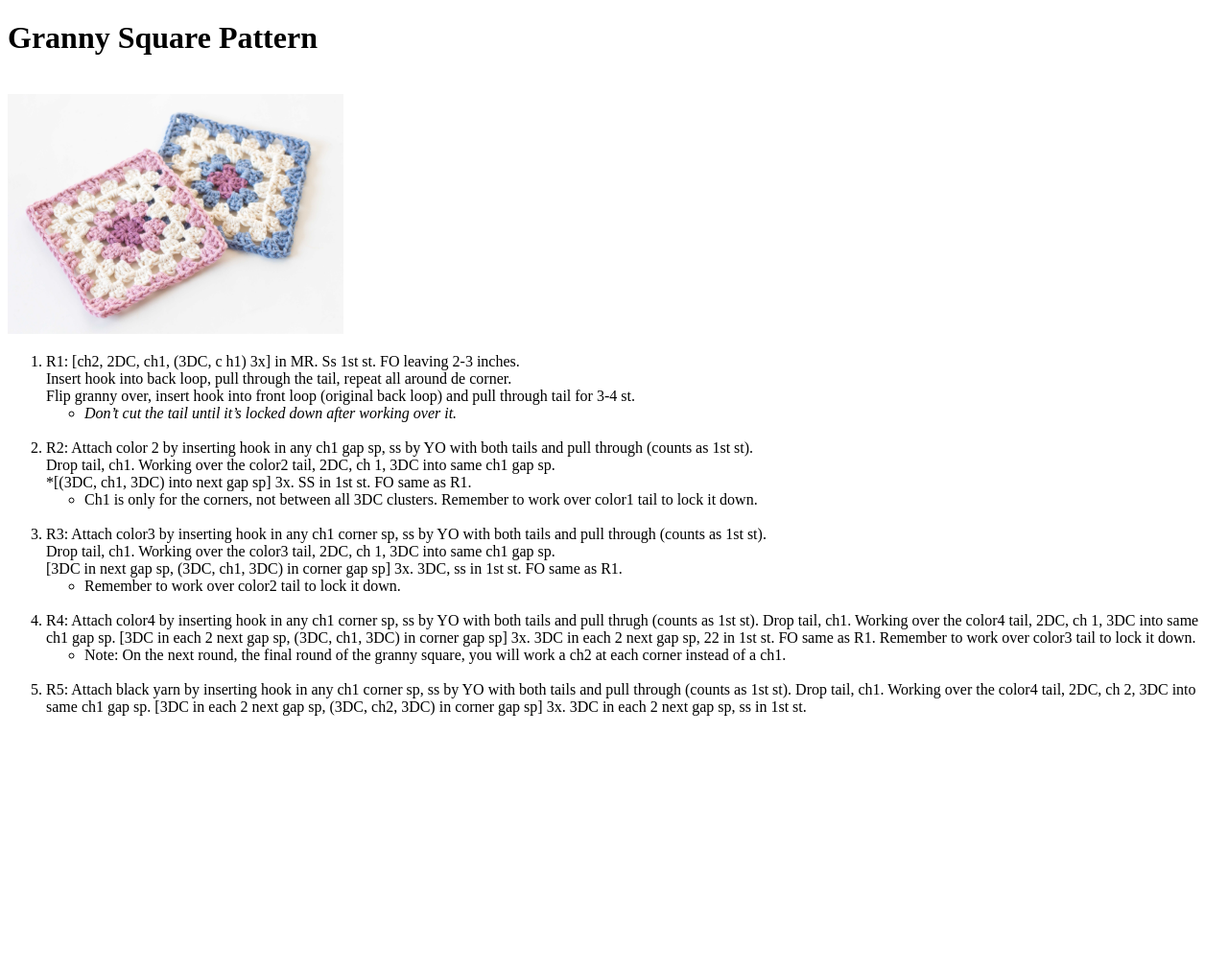
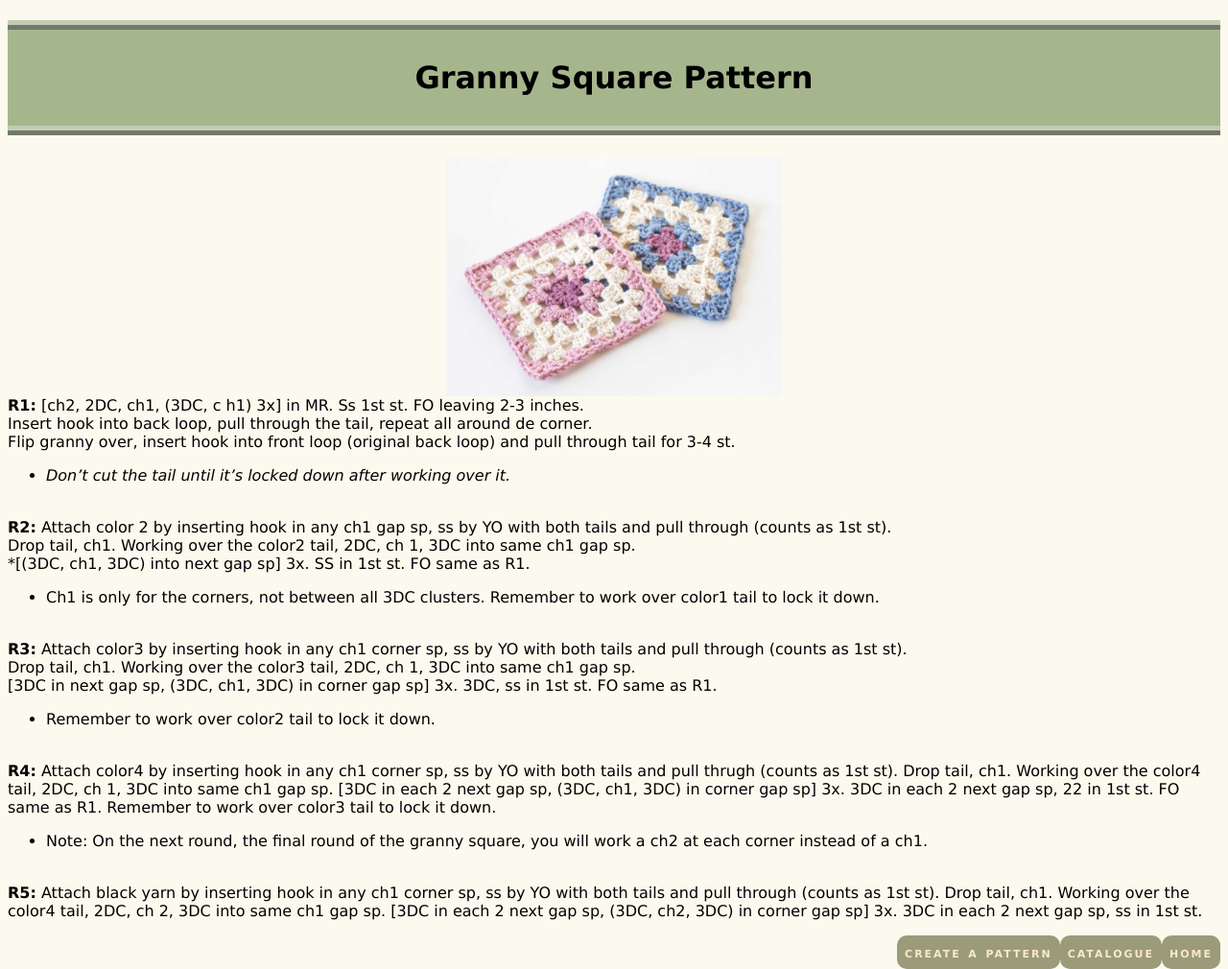
Before and after one commit to katalypsis/threaded-grimoire, a plain HTML site: page catalogue/grannysq.html in a window 1280 px wide. Shown: the whole page at 96% size. Before the commit the page ends 800 px from the top, so only its background shows below. Drawn offline with Linux system fonts and the light colour scheme.

Commit message:
CSS styles first shot

```diff
--- a/catalogue/grannysq.html
+++ b/catalogue/grannysq.html
@@ -6,37 +6,43 @@
         <link rel="stylesheet" href="patterns-styles.css">
     </head>
     <body>
-    <h1>Granny Square Pattern</h1>
-    <br>
-        <img src="Grannysq2.png" height="250" alt="2 Granny Squares">
-       <ol>
-    <li>R1: [ch2, 2DC, ch1, (3DC, c h1) 3x] in MR. Ss 1st st. FO leaving 2-3 inches.
+    <h1 class="centered">Granny Square Pattern</h1>
+        <img class="centered" src="Grannysq2.png" height="250" alt="2 Granny Squares">
+    <div class="pattern-body">
+    <b>R1:</b> [ch2, 2DC, ch1, (3DC, c h1) 3x] in MR. Ss 1st st. FO leaving 2-3 inches.
         <br>Insert hook into back loop, pull through the tail, repeat all around de corner.
-        <br>Flip granny over, insert hook into front loop (original back loop) and pull through tail for 3-4 st.</li>
+        <br>Flip granny over, insert hook into front loop (original back loop) and pull through tail for 3-4 st.
             <ul>
                 <li><em>Don’t cut the tail until it’s locked down after working over it.</em> </li>
             </ul>
         <br>
-    <li>R2: Attach color 2 by inserting hook in any ch1 gap sp, ss by YO with both tails and pull through (counts as 1st st).
+    <b>R2:</b> Attach color 2 by inserting hook in any ch1 gap sp, ss by YO with both tails and pull through (counts as 1st st).
         <br>Drop tail, ch1. Working over the color2 tail, 2DC, ch 1, 3DC into same ch1 gap sp.
-        <br>*[(3DC, ch1, 3DC) into next gap sp] 3x. SS in 1st st.  FO same as R1. </li>
+        <br>*[(3DC, ch1, 3DC) into next gap sp] 3x. SS in 1st st.  FO same as R1.
             <ul>
             <li>Ch1 is only for the corners, not between all 3DC clusters. Remember to work over color1 tail to lock it down. </li>
             </ul>
             <br>
-    <li>R3: Attach color3 by inserting hook in any ch1 corner sp, ss by YO with both tails and pull through (counts as 1st st).
+    <b>R3:</b> Attach color3 by inserting hook in any ch1 corner sp, ss by YO with both tails and pull through (counts as 1st st).
         <br>Drop tail, ch1. Working over the color3 tail, 2DC, ch 1, 3DC into same ch1 gap sp.
-        <br>[3DC in next gap sp, (3DC, ch1, 3DC) in corner gap sp] 3x. 3DC, ss in 1st st. FO same as R1. </li>
+        <br>[3DC in next gap sp, (3DC, ch1, 3DC) in corner gap sp] 3x. 3DC, ss in 1st st. FO same as R1.
             <ul>
                 <li>Remember to work over color2 tail to lock it down.</li>
             </ul>
             <br>
-    <li>R4: Attach color4 by inserting hook in any ch1 corner sp, ss by YO with both tails and pull thrugh (counts as 1st st). Drop tail, ch1. Working over the color4 tail, 2DC, ch 1, 3DC into same ch1 gap sp. [3DC in each 2 next gap sp, (3DC, ch1, 3DC) in corner gap sp] 3x. 3DC in each 2 next gap sp, 22 in 1st st. FO same as R1. Remember to work over color3 tail to lock it down.</li>
+    <b>R4:</b> Attach color4 by inserting hook in any ch1 corner sp, ss by YO with both tails and pull thrugh (counts as 1st st). Drop tail, ch1. Working over the color4 tail, 2DC, ch 1, 3DC into same ch1 gap sp. [3DC in each 2 next gap sp, (3DC, ch1, 3DC) in corner gap sp] 3x. 3DC in each 2 next gap sp, 22 in 1st st. FO same as R1. Remember to work over color3 tail to lock it down.
             <ul>
             <li>Note: On the next round, the final round of the granny square, you will work a ch2 at each corner instead of a ch1.</li>
             </ul>
             <br>
-    <li>R5: Attach black yarn by inserting hook in any ch1 corner sp, ss by YO with both tails and pull through (counts as 1st st). Drop tail, ch1. Working over the color4 tail, 2DC, ch 2, 3DC into same ch1 gap sp. [3DC in each 2 next gap sp, (3DC, ch2, 3DC) in corner gap sp] 3x. 3DC in each 2 next gap sp, ss in 1st st.</li>
-    </ol>
+    <b>R5:</b> Attach black yarn by inserting hook in any ch1 corner sp, ss by YO with both tails and pull through (counts as 1st st). Drop tail, ch1. Working over the color4 tail, 2DC, ch 2, 3DC into same ch1 gap sp. [3DC in each 2 next gap sp, (3DC, ch2, 3DC) in corner gap sp] 3x. 3DC in each 2 next gap sp, ss in 1st st.
+
+</div>
+
+
+<p><a class="menu-top" href="/index.html">home</a></p>
+<p><a class="menu-top" href="/index.html">catalogue</a></p>
+<p><a class="menu-top" href="/index.html">create a pattern</a></p>
+
     </body>
 </html>
--- a/catalogue/patterns-styles.css
+++ b/catalogue/patterns-styles.css
@@ -1,10 +1,52 @@
-/* styles.css */
+/* Colors:
+        Green: A5B68D
+        Beigne-almost-white: FCFAEE
+        Orange: DA8359
+*/
+/* .pattern-body {
+    margin-left: 50px;
+    margin-right: 50px;
+} */
 
-div {
-    color: wheat;
-    background-color: blueviolet;
+body {
+    font-family: 'Lucida Sans', 'Lucida Sans Regular', 'Lucida Grande', 'Lucida Sans Unicode', Geneva, Verdana, sans-serif;
+    background-color: #FCFAEE;
+
 }
 
-p {
-    color: green;
+.centered {
+    text-align: center;
+    display: block;
+    margin-left: auto;
+    margin-right: auto;
 }
+
+h1 {
+    font-weight: bolder;
+    background-color: #A5B68D;
+    width: 100%;
+    block-size: 100px;
+    align-content: center;
+    border-block-width: 10px;
+    border-block-style: ridge;
+    border-block-color: #c2ccb5;
+
+}
+
+.menu-top {
+    display: flex;
+    align-items: center;
+    justify-content: stretch ;
+    padding: 8px;
+    gap: 1em;
+    border: none;
+    color: #faeac3;
+    background-color: #9b9b7a;
+    border-radius: 10px;
+    font-variant: small-caps;
+    font-weight: bold;
+    list-style: none;
+    text-decoration: none;
+    float: inline-end;
+    letter-spacing: 2px;
+}
--- /dev/null
+++ b/meta/styles-meta.css
@@ -0,0 +1,77 @@
+* {
+    background-color:#faeac3;
+    font-family: Verdana, Geneva, Tahoma, sans-serif;
+    /* border: 1px dotted red; */
+}
+
+nav {
+    font-size: 15px;
+}
+
+.menu-top {
+    box-sizing: content-box;
+    display: inline-block;
+    justify-items: baseline;
+    align-items: baseline;
+    flex: 1;
+    gap: 1em;
+    color: #faeac3;
+    background-color: #9b9b7a;
+    border-radius: 25px;
+    padding: 8px;
+    padding-left: 15px;
+    padding-right: 15px;
+    border: none;
+    font-variant: small-caps;
+    font-weight: bold;
+    list-style: none;
+    text-decoration: none;
+    float: inline-end;
+    letter-spacing: 2px;
+    justify-content: space-evenly;
+    border: 8px solid #faeac3;
+    }
+
+h1 {
+    text-align: center;
+    padding-top: 50px;
+}
+
+.box-one {
+    border: 2px solid gray;
+    border-radius: 25px;
+}
+
+h2 {
+    padding-left: 15px;
+    font-weight: bold;
+}
+
+.abbrev-block {
+    box-sizing: content-box;
+    background-color: #9b9b7a;
+    box-sizing: content-box;
+    display: inline;
+    justify-items: baseline;
+    align-items: baseline;
+    flex: 1;
+    gap: 1em;
+    color: #faeac3;
+    background-color: #9b9b7a;
+    border-radius: 25px;
+    padding: 8px;
+    padding-left: 15px;
+    padding-right: 15px;
+    border: none;
+    font-variant: small-caps;
+    font-weight: bold;
+    list-style: none;
+    text-decoration: none;
+    letter-spacing: 2px;
+    justify-content: space-evenly;
+}
+
+.definition {
+
+    margin: 40px;
+}
```
Also changed, not shown: index.html (+4 -14 lines), meta/stitches-index.html (added, +64 -0 lines), assets/styles/Palettev1.png (added), 1 other file.
